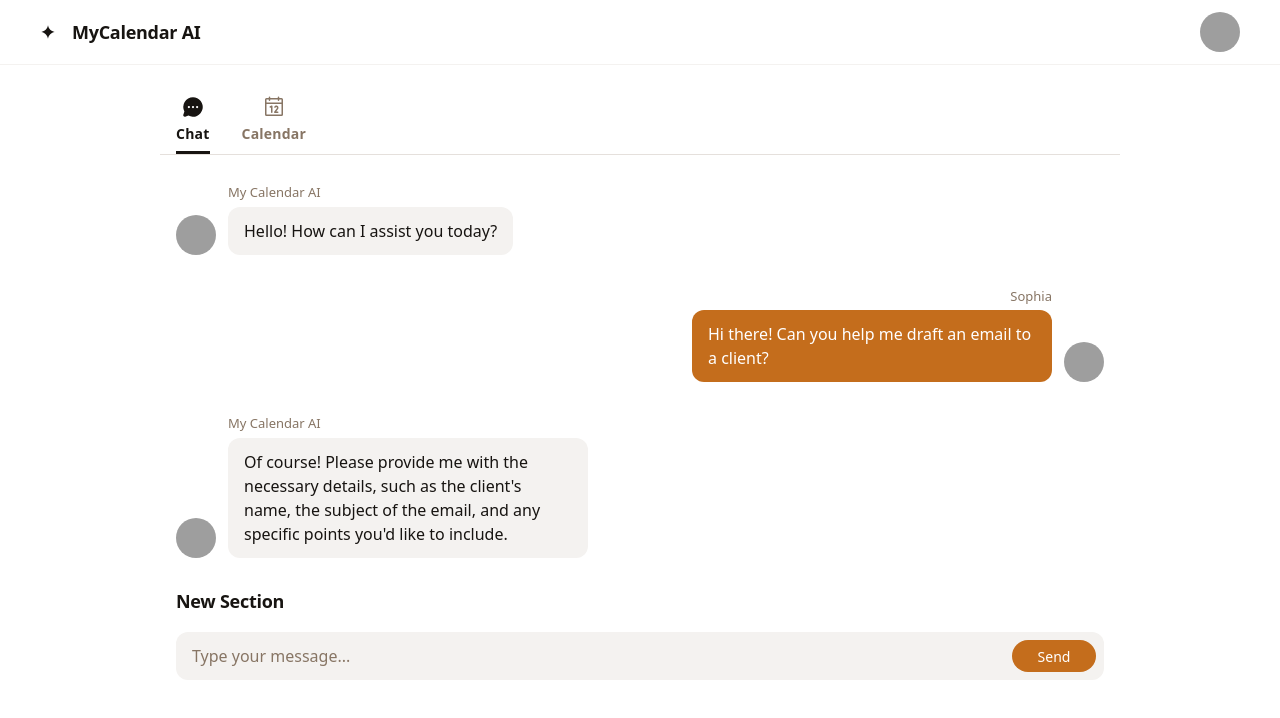
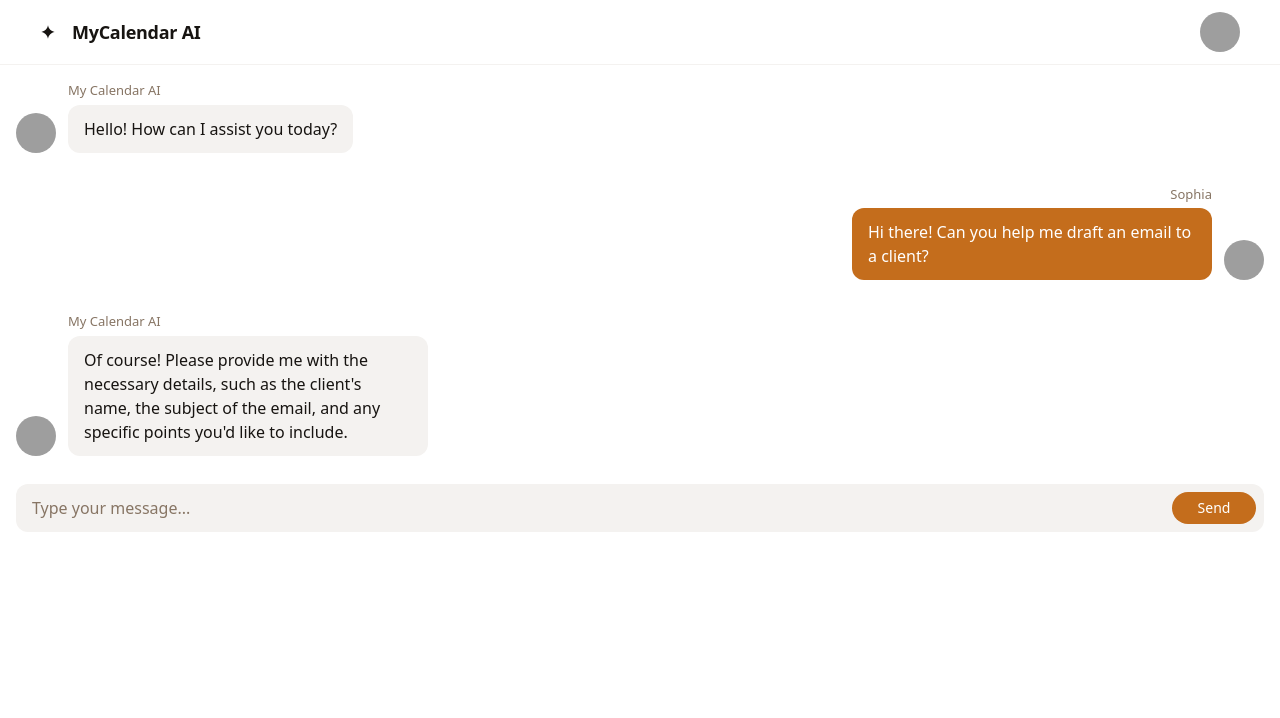
Before and after one commit to AleandroPresta/my-calendar-frontend, an Angular app: page / in a window 1280 px wide. Shown: the top 718 px of the page. Built offline with nearby package versions, Linux system fonts and the light colour scheme; grey boxes are pictures that could not be loaded.

Commit message:
feat: refactor chat component layout and improve message display

```diff
--- a/src/app/components/chat/chat.component.html
+++ b/src/app/components/chat/chat.component.html
@@ -1,72 +1,5 @@
-<div
-    class="relative flex size-full min-h-screen flex-col bg-white group/design-root overflow-x-hidden"
-    style="font-family: Manrope, 'Noto Sans', sans-serif"
->
-    <div class="layout-container flex h-full grow flex-col">
-        <div class="px-40 flex flex-1 justify-center py-5">
-            <div
-                class="layout-content-container flex flex-col max-w-[960px] flex-1"
-            >
-                <div class="pb-3">
-                    <div class="flex border-b border-[#e5e0dc] px-4 gap-8">
-                        <a
-                            class="flex flex-col items-center justify-center border-b-[3px] border-b-[var(--text-color-primary)] text-[var(--text-color-primary)] gap-1 pb-[7px] pt-2.5"
-                            href="#"
-                        >
-                            <div
-                                class="text-[var(--text-color-primary)]"
-                                data-icon="ChatCircleDots"
-                                data-size="24px"
-                                data-weight="fill"
-                            >
-                                <svg
-                                    xmlns="http://www.w3.org/2000/svg"
-                                    width="24px"
-                                    height="24px"
-                                    fill="currentColor"
-                                    viewBox="0 0 256 256"
-                                >
-                                    <path
-                                        d="M128,24A104,104,0,0,0,36.18,176.88L24.83,210.93a16,16,0,0,0,20.24,20.24l34.05-11.35A104,104,0,1,0,128,24ZM84,140a12,12,0,1,1,12-12A12,12,0,0,1,84,140Zm44,0a12,12,0,1,1,12-12A12,12,0,0,1,128,140Zm44,0a12,12,0,1,1,12-12A12,12,0,0,1,172,140Z"
-                                    ></path>
-                                </svg>
-                            </div>
-                            <p
-                                class="text-[var(--text-color-primary)] text-sm font-bold leading-normal tracking-[0.015em]"
-                            >
-                                Chat
-                            </p>
-                        </a>
-                        <a
-                            class="flex flex-col items-center justify-center border-b-[3px] border-b-transparent text-[#877564] gap-1 pb-[7px] pt-2.5"
-                            href="#"
-                        >
-                            <div
-                                class="text-[#877564]"
-                                data-icon="Calendar"
-                                data-size="24px"
-                                data-weight="regular"
-                            >
-                                <svg
-                                    xmlns="http://www.w3.org/2000/svg"
-                                    width="24px"
-                                    height="24px"
-                                    fill="currentColor"
-                                    viewBox="0 0 256 256"
-                                >
-                                    <path
-                                        d="M208,32H184V24a8,8,0,0,0-16,0v8H88V24a8,8,0,0,0-16,0v8H48A16,16,0,0,0,32,48V208a16,16,0,0,0,16,16H208a16,16,0,0,0,16-16V48A16,16,0,0,0,208,32ZM72,48v8a8,8,0,0,0,16,0V48h80v8a8,8,0,0,0,16,0V48h24V80H48V48ZM208,208H48V96H208V208Zm-96-88v64a8,8,0,0,1-16,0V132.94l-4.42,2.22a8,8,0,0,1-7.16-14.32l16-8A8,8,0,0,1,112,120Zm59.16,30.45L152,176h16a8,8,0,0,1,0,16H136a8,8,0,0,1-6.4-12.8l28.78-38.37A8,8,0,1,0,145.07,132a8,8,0,1,1-13.85-8A24,24,0,0,1,176,136,23.76,23.76,0,0,1,171.16,150.45Z"
-                                    ></path>
-                                </svg>
-                            </div>
-                            <p
-                                class="text-[#877564] text-sm font-bold leading-normal tracking-[0.015em]"
-                            >
-                                Calendar
-                            </p>
-                        </a>
-                    </div>
-                </div>
+<div class="flex flex-col max-w-[1300px] mx-auto">
+    <div class="flex flex-col">
         <div class="flex items-end gap-3 p-4">
             <div
                 class="bg-center bg-no-repeat aspect-square bg-cover rounded-full w-10 shrink-0"
@@ -97,8 +30,7 @@
                 <p
                     class="text-base font-normal leading-normal flex max-w-[360px] rounded-xl px-4 py-3 bg-[#c46d1c] text-white"
                 >
-                            Hi there! Can you help me draft an email to a
-                            client?
+                    Hi there! Can you help me draft an email to a client?
                 </p>
             </div>
             <div
@@ -124,23 +56,16 @@
                 <p
                     class="text-base font-normal leading-normal flex max-w-[360px] rounded-xl px-4 py-3 bg-[var(--color-secondary)] text-[var(--text-color-primary)]"
                 >
-                            Of course! Please provide me with the necessary
-                            details, such as the client's name, the subject of
-                            the email, and any specific points you'd like to
-                            include.
+                    Of course! Please provide me with the necessary details,
+                    such as the client's name, the subject of the email, and any
+                    specific points you'd like to include.
                 </p>
             </div>
         </div>
-                <h3
-                    class="text-[var(--text-color-primary)] text-lg font-bold leading-tight tracking-[-0.015em] px-4 pb-2 pt-4"
-                >
-                    New Section
-                </h3>
+    </div>
     <div class="flex items-center px-4 py-3 gap-3 @container">
         <label class="flex flex-col min-w-40 h-12 flex-1">
-                        <div
-                            class="flex w-full flex-1 items-stretch rounded-xl h-full"
-                        >
+            <div class="flex w-full flex-1 items-stretch rounded-xl h-full">
                 <input
                     placeholder="Type your message..."
                     class="form-input flex w-full min-w-0 flex-1 resize-none overflow-hidden rounded-xl text-[var(--text-color-primary)] focus:outline-0 focus:ring-0 border-none bg-[var(--color-secondary)] focus:border-none h-full placeholder:text-[#877564] px-4 rounded-r-none border-r-0 pr-2 text-base font-normal leading-normal"
@@ -149,9 +74,7 @@
                 <div
                     class="flex border-none bg-[var(--color-secondary)] items-center justify-center pr-4 rounded-r-xl border-l-0 !pr-2"
                 >
-                                <div
-                                    class="flex items-center gap-4 justify-end"
-                                >
+                    <div class="flex items-center gap-4 justify-end">
                         <button
                             class="min-w-[84px] max-w-[480px] cursor-pointer items-center justify-center overflow-hidden rounded-full h-8 px-4 bg-[#c46d1c] text-white text-sm font-medium leading-normal hidden @[480px]:block"
                         >
@@ -163,6 +86,3 @@
         </label>
     </div>
 </div>
-        </div>
-    </div>
-</div>
```
Lines whose indentation alone changed are shown as unchanged.
